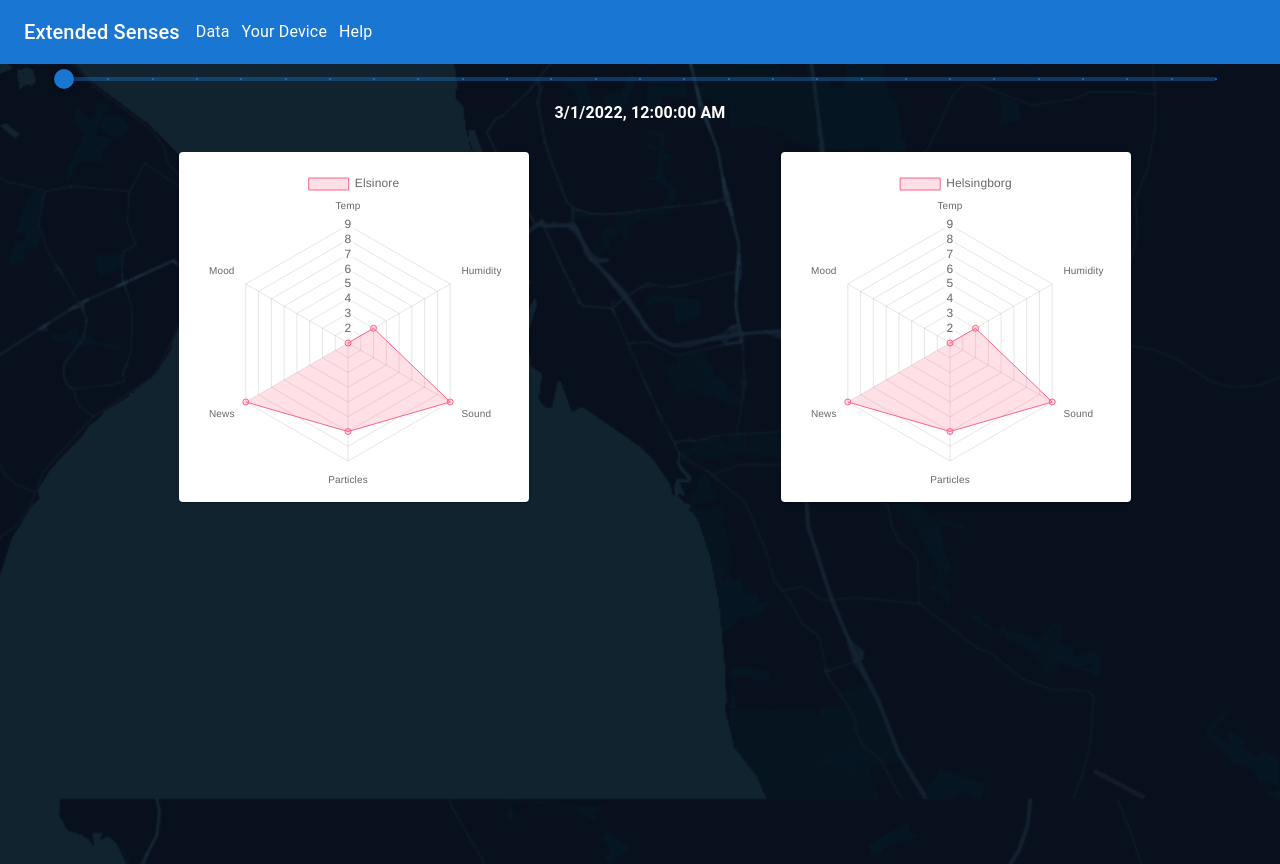
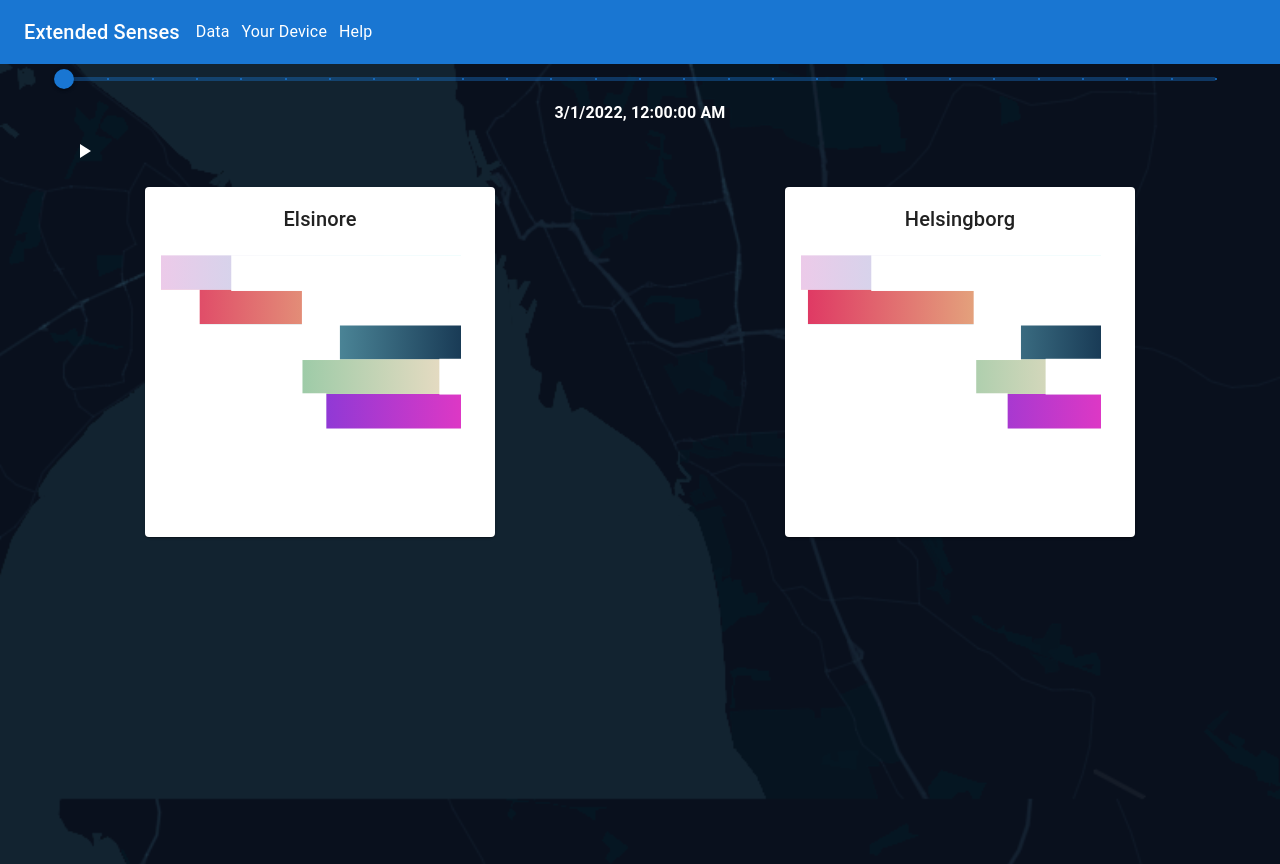
Before and after one commit to HealthyMindTech/oversundet-node, a React (Create React App) app: page /data in a window 1280 px wide. Built offline with nearby package versions, Linux system fonts and the light colour scheme.

Commit message:
add logoplot

```diff
--- /dev/null
+++ b/src/LogoPlot.jsx
@@ -0,0 +1,113 @@
+import * as React from 'react';
+
+
+import Card from '@mui/material/Card';
+import CardContent from '@mui/material/CardContent';
+import Typography from '@mui/material/Typography';
+
+import {
+  Chart as ChartJS,
+  RadialLinearScale,
+  PointElement,
+  LineElement,
+  Filler,
+  Tooltip,
+  Legend,
+} from 'chart.js';
+
+
+ChartJS.register(
+  RadialLinearScale,
+  PointElement,
+  LineElement,
+  Filler,
+  Tooltip,
+  Legend
+);
+
+export default function DataPlot(props) {
+  const { data, name, selectedTimestamp } = props;
+
+  // const plotData = {
+  //   labels: ['Temp', 'Humidity', 'Sound', 'Particles', 'News', 'Mood'],
+  //   datasets: [
+  //     {
+  //       label: name,
+  //       data: data[name][selectedTimestamp],
+  //       backgroundColor: 'rgba(255, 99, 132, 0.2)',
+  //       borderColor: 'rgba(255, 99, 132, 1)',
+  //       borderWidth: 1,
+  //     },
+  //   ],
+  // };
+  return (
+    <Card style={{
+        width: '350px',
+        height: '350px',
+        backgroundColor: 'rgba(255, 255, 255, 1)',
+      }}>
+      <CardContent>
+        <Typography variant="h6" gutterBottom textAlign="center">
+          {name}
+        </Typography>
+
+        <svg width="300" height="200" viewBox="0 0 1920 1109" fill="none" xmlns="http://www.w3.org/2000/svg">
+          <rect width="1108.45" height="1920" transform="translate(1920) rotate(90)" fill="white"/>
+          <rect x="-1.7998" width="1921.8" height="220.937" fill="url(#paint0_linear_237_1649)"/>
+          <rect x="-1.7998" y="220.937" width="1921.8" height="220.937" fill="url(#paint1_linear_237_1649)"/>
+          <rect x="-1.7998" y="441.874" width="1921.8" height="224.444" fill="url(#paint2_linear_237_1649)"/>
+          <rect x="-1.7998" y="665.237" width="1921.8" height="221.746" fill="url(#paint3_linear_237_1649)"/>
+          <rect x="-1.7998" y="887.253" width="1921.8" height="220.937" fill="url(#paint4_linear_237_1649)"/>
+          {data[name][selectedTimestamp].map((value, index) => {
+          // const min = 0;
+          // const max = 10;
+          // Generate random float for now, from 2 to 7
+          const range = Math.random() * 5 + 2;
+          const interval = [value - range/2, value + range/2];
+          return <>
+            <rect
+              key={`${index}-1`}
+              x="-1.7998"
+              y={index * 220.937 - 1}
+              width={1921.8 * (interval[0]/10)}
+              height="228.937"
+              style={{transition: 'all 0.6s'}}
+              fill="white"/>
+            <rect
+              key={`${index}-2`}
+              x={-1.7998 + (1921.8 * (interval[1]/10))}
+              y={index * 220.937 - 1}
+              width={1921.8 * ((10-interval[1])/10)}
+              style={{transition: 'all 0.6s'}}
+              height="228.937"
+              fill="white"/>
+            </>
+          })}
+          <defs>
+          <linearGradient id="paint0_linear_237_1649" x1="-1.79981" y1="110.467" x2="1920" y2="110.469" gradientUnits="userSpaceOnUse">
+          <stop stop-color="#ECCAE9"/>
+          <stop offset="1" stop-color="#93EFF1"/>
+          </linearGradient>
+          <linearGradient id="paint1_linear_237_1649" x1="-1.7998" y1="331.405" x2="1920" y2="331.405" gradientUnits="userSpaceOnUse">
+          <stop stop-color="#DF3563"/>
+          <stop offset="1" stop-color="#E7F08E"/>
+          </linearGradient>
+          <linearGradient id="paint2_linear_237_1649" x1="-1.7998" y1="554.096" x2="1920" y2="554.094" gradientUnits="userSpaceOnUse">
+          <stop stop-color="#93EFF4"/>
+          <stop offset="1" stop-color="#193B56"/>
+          </linearGradient>
+          <linearGradient id="paint3_linear_237_1649" x1="-1.7998" y1="776.11" x2="1920" y2="776.11" gradientUnits="userSpaceOnUse">
+          <stop stop-color="#55BB8D"/>
+          <stop offset="1" stop-color="#EFDDC5"/>
+          </linearGradient>
+          <linearGradient id="paint4_linear_237_1649" x1="-1.7998" y1="997.721" x2="1920" y2="997.721" gradientUnits="userSpaceOnUse">
+          <stop stop-color="#323AE9"/>
+          <stop offset="1" stop-color="#DD38C5"/>
+          </linearGradient>
+          </defs>
+          </svg>
+
+      </CardContent>
+    </Card>
+  );
+}
--- a/src/MapPage.jsx
+++ b/src/MapPage.jsx
@@ -1,7 +1,9 @@
-import React, { useState } from 'react';
+import React, { useState, useCallback } from 'react';
 import map_image from './map.png';
-import { Box, Slider, Container, Typography } from '@mui/material';
-import DataPlot from './DataPlot';
+import { Box, Slider, Container, Typography, Grid, IconButton } from '@mui/material';
+import { PlayArrow } from '@mui/icons-material';
+// import DataPlot from './DataPlot';
+import LogoPlot from './LogoPlot';
 
 function addHours(date, hours) {
   const newDate = new Date(date);
@@ -73,6 +75,19 @@ export default function MapPage() {
     startDateTime: new Date(2022, 2, 1, 0, 0, 0, 0),
   };
   const [selectedTimestamp, setSelectedTimestamp] = useState(0);
+  const [playTimelineTimer, setPlayTimelineTimer] = useState(null);
+
+  const handlePlayButtonClick = useCallback(() => {
+    if (playTimelineTimer) {
+      clearInterval(playTimelineTimer);
+      setPlayTimelineTimer(null);
+    } else {
+      setPlayTimelineTimer(setInterval(() => {
+        console.log('playTimelineTimer');
+        setSelectedTimestamp(prevTime => prevTime >= data['Elsinore'].length - 1? 0 : prevTime + 1);
+      }, 1000));
+    }
+  }, [playTimelineTimer]);
 
   const selectedTimestampText = addHours(data.startDateTime , selectedTimestamp).toLocaleString();
 
@@ -103,13 +118,20 @@ export default function MapPage() {
               <Typography id="discrete-slider-custom" gutterBottom textAlign="center" style={{color: 'white', fontWeight: 'bold'}}>
                 {selectedTimestampText}
               </Typography>
+              <IconButton>
+                <PlayArrow onClick={handlePlayButtonClick} style={{"color":"white"}}/>
+              </IconButton>
             </Container>
-            <Box style={{position: 'absolute', left: '61%', top: '11%'}}>
-              <DataPlot data={data} name={'Helsingborg'} selectedTimestamp={selectedTimestamp}/>
-            </Box>
-            <Box style={{position: 'absolute', left: '14%', top: '11%'}}>
-              <DataPlot data={data} name={'Elsinore'} selectedTimestamp={selectedTimestamp}/>
-            </Box>
+            <Grid container style={{justifyContent: 'space-around'}}>
+              <Grid item sx={{m : 2}}>
+                <LogoPlot data={data} name={'Elsinore'} selectedTimestamp={selectedTimestamp} />
+                {/* <DataPlot data={data} name={'Elsinore'} selectedTimestamp={selectedTimestamp}/> */}
+              </Grid>
+              <Grid item sx={{m: 2}}>
+                <LogoPlot data={data} name={'Helsingborg'} selectedTimestamp={selectedTimestamp} />
+                {/* <DataPlot data={data} name={'Helsingborg'} selectedTimestamp={selectedTimestamp}/> */}
+              </Grid>
+            </Grid>
           </Box>
          );
 }
```
Also changed, not shown: 2 other files (tests, documents, lock files or other folders).
